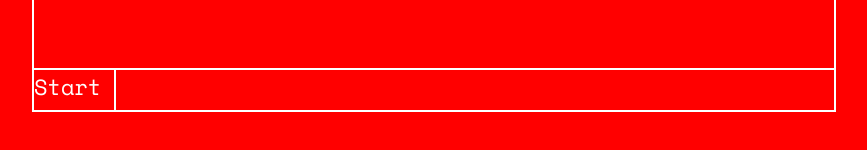
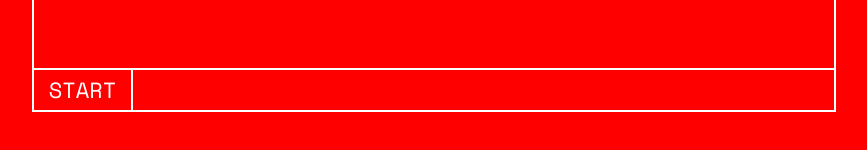
Before and after one commit to sim8/windows-splash, a React (Create React App) app: page / in a window 1280 px wide. Shown: the part 590-740 px from the top of the page, without its empty margins (206-1073 px from the left). Built offline with nearby package versions, Linux system fonts and the light colour scheme.

Commit message:
Styling improvements

```diff
--- a/src/components/Taskbar.js
+++ b/src/components/Taskbar.js
@@ -11,18 +11,25 @@ const TaskbarWrapper = styled.div`
 `;
 
 const StartButton = styled.div`
-  width: 80px;
+  width: 97px;
   height: 100%;
   left: 0;
+  line-height: 40px;
+  text-align: center;
+  cursor: pointer;
   position: absolute;
   outline: 2px solid white;
+  &:hover {
+    background-color: white;
+    color: red;
+  }
 `;
 
 function Taskbar({ onStartClick }) {
   return (
     <TaskbarWrapper>
       <StartButton role="button" onClick={onStartClick}>
-        Start
+        START
       </StartButton>
     </TaskbarWrapper>
   );
--- a/src/components/Window.js
+++ b/src/components/Window.js
@@ -18,11 +18,36 @@ const Header = styled.div`
 `;
 
 const CloseButton = styled.div`
+  right: 8px;
+  top: 6px;
+  width: 16px;
+  height: 16px;
+  position: absolute;
+  &:before,
+  &:after {
+    position: absolute;
+    left: 7px;
+    content: " ";
+    height: 18px;
+    width: 2px;
+    background-color: #fff;
+  }
+  &:before {
+    transform: rotate(45deg);
+  }
+  &:after {
+    transform: rotate(-45deg);
+  }
+`;
+
+const CloseButtonWrapper = styled.div`
   width: 30px;
   height: 30px;
   position: absolute;
-  outline: 2px solid white;
   right: 0;
+  &:hover {
+    cursor: pointer;
+  }
 `;
 
 function Window({
@@ -62,7 +87,9 @@ function Window({
         onMouseUp={onFinishDrag}
         onMouseOut={() => dragStartPos && onFinishDrag()}
       >
-        <CloseButton onClick={onClose}>X</CloseButton>
+        <CloseButtonWrapper onClick={onClose}>
+          <CloseButton />
+        </CloseButtonWrapper>
       </Header>
       {children}
     </WindowWrapper>
```
